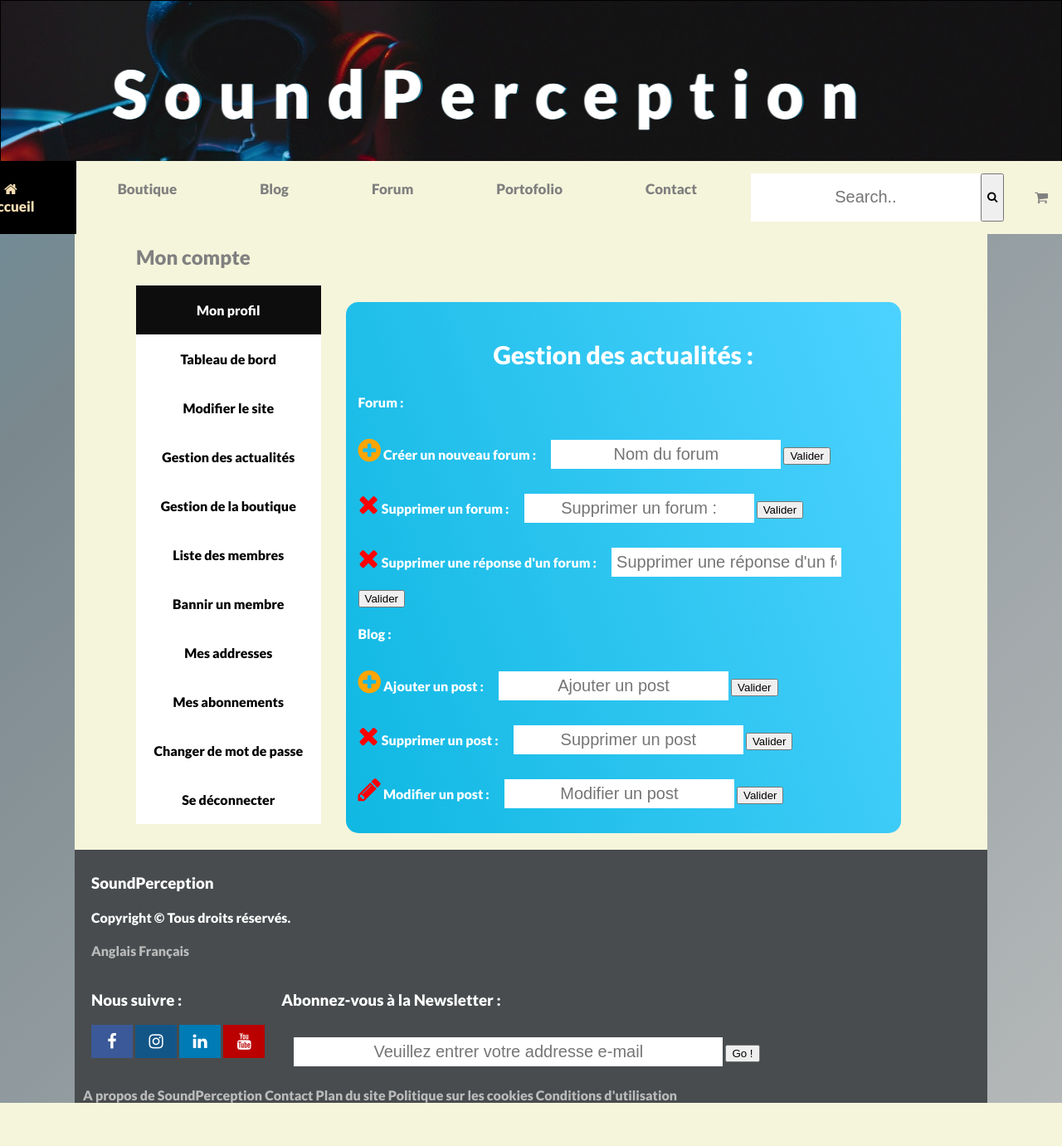
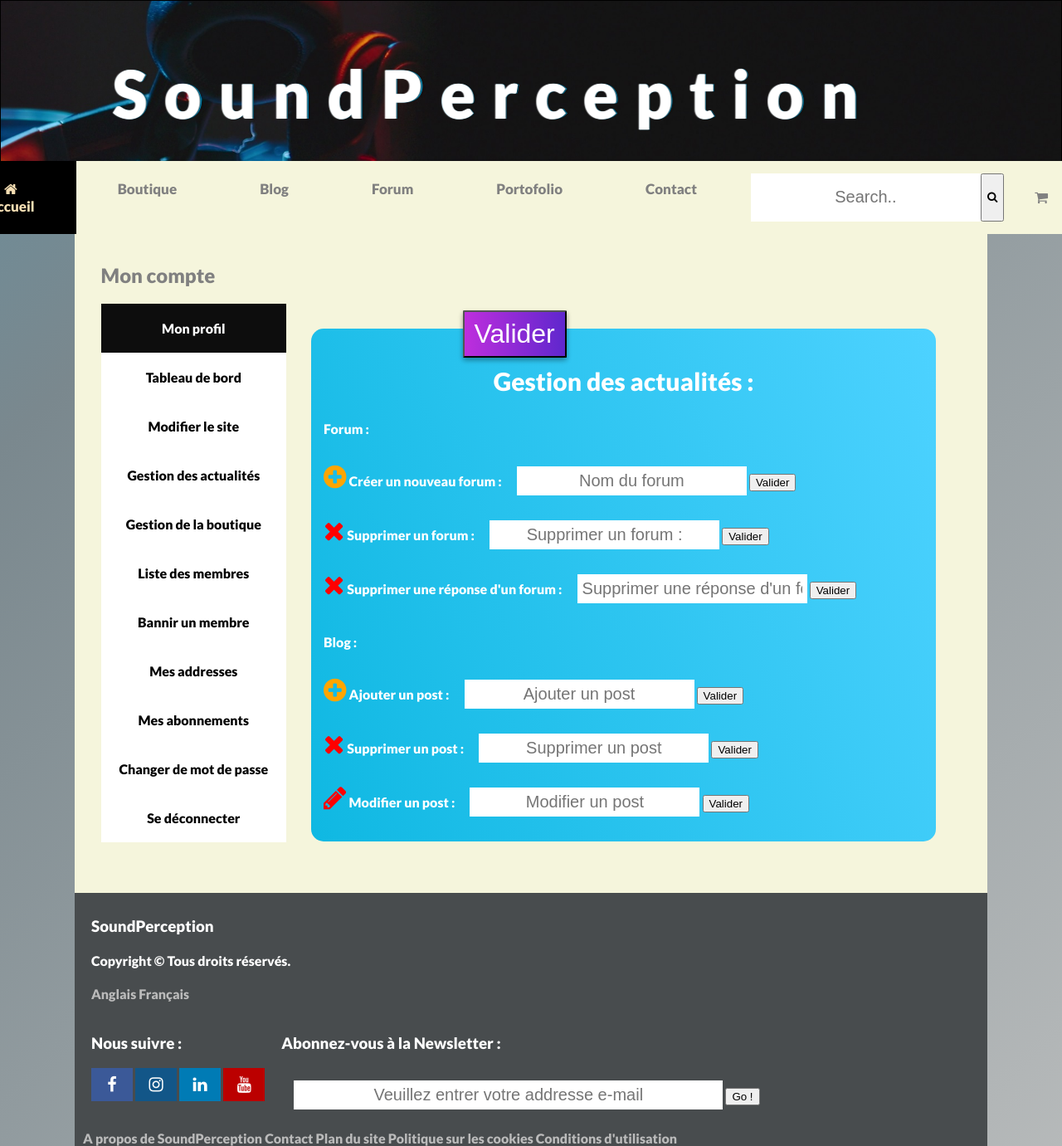
Before and after one commit to Myogamevideo/PROJET_TUTORE_2A_IUT_WEBSITE_GENERIQUE, a PHP site: page /gestionDesActualites.php?position=1 in a window 1280 px wide. Shown: the whole page at 83% size. Before the commit the page ends 1329 px from the top, so only its background shows below. Run offline with PHP 8.4, Linux system fonts and the light colour scheme; some libraries are stand-ins or nearby versions.

Commit message:
commit avec modification des pages fente hier

```diff
--- a/gestionDesActualites.php
+++ b/gestionDesActualites.php
@@ -12,12 +12,14 @@
                         <?php include('barreNavidationCompte.php')  ?>
                     </div>
                     <div class="divGestionDesActualites">
+                    <script type="text/javascript" src="public/js/gestionDesActualites.js"></script>
                         <h3>Gestion des actualités : </h3>
                         <h4>Forum :</h4>
                         <div>
                             <i class="fa fa-plus-circle fa-2x" style="color:orange;"></i>
                             <label>Créer un nouveau forum :</label>
                             <input type="text" name="newForum" require="" placeholder="Nom du forum">
+                            <button class="button" type="button">Valider</button>
                             <input type="submit" name="" value="Valider">
                         </div>
                         <div>
--- a/head.php
+++ b/head.php
@@ -25,4 +25,5 @@ if (isset($_SESSION['status']) and $_SESSION['status'] == 'banni') {
     <link rel="stylesheet" href="public/css/style-footer.css">
     <link rel="stylesheet" href="public/css/style-navigation-bar.css">
     <link rel="stylesheet" href="https://cdnjs.cloudflare.com/ajax/libs/font-awesome/4.7.0/css/font-awesome.min.css">
+    <script type="text/javascript" src="http://ajax.googleapis.com/ajax/libs/jquery/1.4.1/jquery.min.js"></script>
 </head>
--- a/monCompteBoutique.php
+++ b/monCompteBoutique.php
@@ -5,6 +5,7 @@
     <main>
         <div class="container">
             <div class="boxMonCompte">
+                <h2>Mon compte</h2>
                 <div class="divMonCompte">
                     <div class="barreNavigation">
                        <?php include('barreNavidationCompte.php')  ?>
--- a/public/css/style-gestionDesActualites.css
+++ b/public/css/style-gestionDesActualites.css
@@ -1,26 +1,31 @@
 .boxMonCompte{
-    margin-left: auto;
-    margin-right: auto;
+    margin: 2%;
+    width: 100%;
+
 }
 
 .divMonCompte{
     display: flex;
     flex-direction: row;
-    justify-content: stretch;
     align-items: center;
+    width: 100%;
+    left: 5%;
+    margin: 10px 0;
 }
 
 .barreNavigation{
-    width: 25%;
+    position: sticky;
+    width: 30%;
+    top: 2%;
+    display: block;
+    float: left;
 }
 
-.divGestionDesActualites{
-    width: 75%;
-}
 
 .divGestionDesActualites{
     margin: 20px 30px;
     padding: 15px;
+    width: 100%;
     background: linear-gradient(70deg, rgb(15, 184, 226), rgb(77, 210, 255));
     border-radius: 15px;
     color: white;
@@ -30,3 +35,124 @@
     text-align: center;
     font-size: 30px;
 }
+
+.btn {
+    background : linear-gradient(90deg, #be2edd, #5f27cd);
+    color : white;
+    font-size: 16px;
+    padding: 10px 45px;
+    border: none;
+    border-radius: 25px;
+    outline: none;
+    cursor: pointer;
+    position: absolute;
+    top: 50%;
+    left: 50%;
+}
+
+
+.btn:hover {
+    background: linear-gradient(90deg, #d50fff, #44199a);
+}
+
+.btn .btn-ripple{
+    background: rgba(255,255,255,0.3);
+    position: absolute;
+    border-radius: 100%;
+    transform: scale(0);
+    animation: ripple 1s;
+}
+
+@keyframes ripple {
+    100%{
+        transform: scale();
+        opacity: 0;
+    }
+}
+
+
+
+
+
+
+
+
+
+
+
+
+
+
+
+
+
+
+
+
+
+.button {
+    position: absolute;
+    top: 50%;
+    left: 50%;
+    padding: 8px 12px;
+    margin: -26.5px 0 0 -82.5px;
+    font-size: 32px;
+    background : linear-gradient(90deg, #be2edd, #5f27cd);
+
+    color: #FFF;
+    border-radius: 1.5px;
+    cursor: pointer;
+    overflow: hidden;
+    box-shadow: 0 3px 6px rgba(0, 0, 0, .16),
+                0 3px 6px rgba(0, 0, 0, .23);
+    -webkit-transition: box-shadow .3s;
+    transition: box-shadow .3s;
+    -webkit-transform: translate(-50%, -50%, 0);
+    transform: translate(-50%, -50%, 0);
+    -webkit-user-select: none;
+    -moz-user-select: none;
+    -ms-user-select: none;
+    -o-user-select: none;
+    user-select: none;
+}
+
+
+
+
+.button:hover {
+    background: linear-gradient(90deg, #d50fff, #44199a);
+
+}
+
+
+
+.ripple {
+    position: absolute;
+    opacity: 0;
+    border-radius: 50%;
+    width: 2px;
+    height: 2px;
+    background-color: rgba(255, 255, 255, .35);
+    -webkit-animation-duration: 1s;
+    animation-duration: 1s;
+    -webkit-animation-name: ripple;
+    animation-name: ripple;
+}
+
+@-webkit-keyframes ripple {
+    0% {
+        opacity: 1;
+    }
+    100% {
+        -webkit-transform: scale(165);
+    }
+}
+
+@keyframes ripple {
+    0% {
+        opacity: 1;
+    }
+    100% {
+        transform: scale(165);
+    }
+}
```
Also changed, not shown: public/css/style-bannir.css (+12 -7 lines), public/css/style-changerMdp.css (+12 -5 lines), public/css/style-monCompte.css (+13 -7 lines), public/css/style-monCompteBoutique.css (+13 -12 lines).
